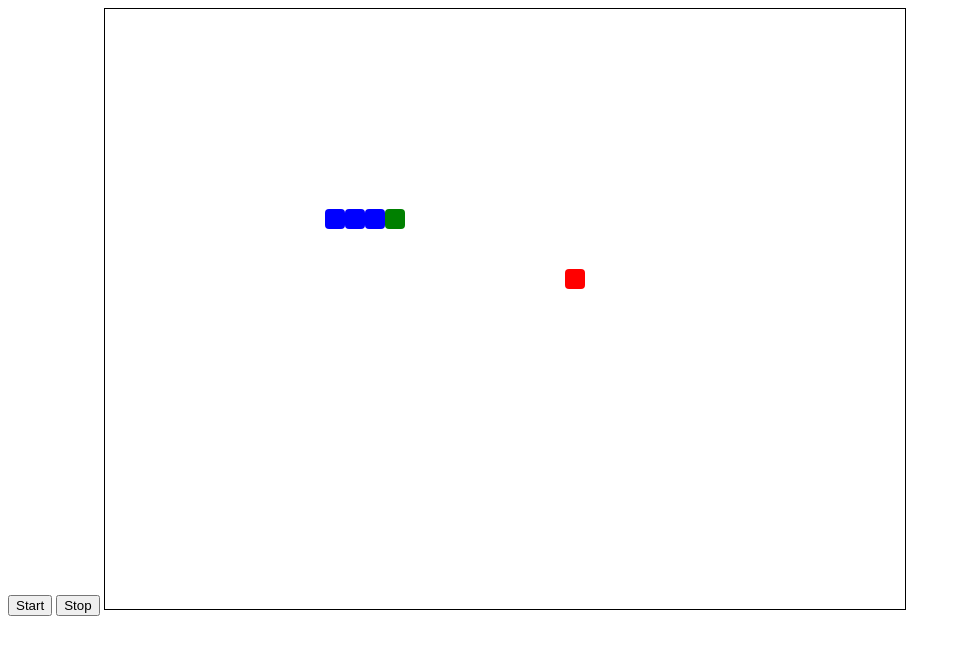
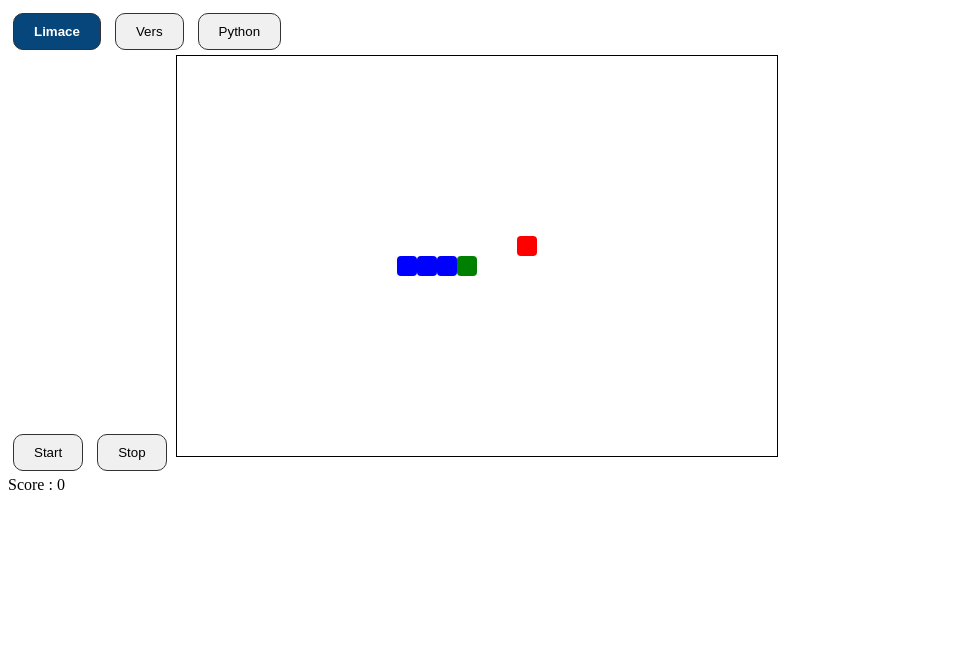
Before and after one commit to Pololac/snake-game, a plain HTML site: page index.html in a window 1280 px wide. Shown: the whole page, without its empty margins (0-961 px from the left). Drawn offline with Linux system fonts and the light colour scheme.

Commit message:
Add difficulty buttons

```diff
--- a/app.js
+++ b/app.js
@@ -1,13 +1,21 @@
-const canvas = document.getElementById("canvas");
+
 const btnStart = document.getElementById("btn-start");
 const btnStop = document.getElementById("btn-stop");
+const buttons = document.querySelectorAll("#speed-buttons button");
+
+const scoreDisplay = document.getElementById("score");
+
+const canvas = document.getElementById("canvas");
 const ctx = canvas.getContext("2d");
 
 const GRID_SIZE = 20;
 const RECT_RADIUS = 4;
 
 // game speed
-let gameSpeed = 200;
+let gameSpeed = 400;
+
+// score
+let score = 0;
 
 // rectangle with border radius
 function roundedRect(ctx, x, y, width, height, radius, color) {
@@ -45,7 +53,6 @@ let xDir = 0;
 let yDir = 0;
 
 
-
 // draw snake elements
 function drawSnake() {
 
@@ -66,16 +73,11 @@ function drawSnake() {
 
 // draw snake food
 function drawFood() {
-
     roundedRect(ctx, foodPosition.x*GRID_SIZE, foodPosition.y*GRID_SIZE, GRID_SIZE, GRID_SIZE, RECT_RADIUS, "red");
-
 }
 
 
-
-
 function updateGame() {
-
     let isEating = false;
 
     // create new head
@@ -93,18 +95,20 @@ function updateGame() {
         clearInterval(gameLoop);
     }
 
-    // check if head position is on the food
-    if(snakeItemsPos[0].x === foodPosition.x && snakeItemsPos[0].y === foodPosition.y) {
-        isEating = true;
-        foodPosition = {x: randomFoodPosition(canvas.width), y: randomFoodPosition(canvas.height)};
-    }
-
     // check if snake head don't touche snake body
     for(let i = 1; i < snakeItemsPos.length; i++) {
         if(head.x === snakeItemsPos[i].x && head.y === snakeItemsPos[i].y) {
             clearInterval(gameLoop);
             return;
         }
+    }
+
+    // check if head position is on the food
+    if(snakeItemsPos[0].x === foodPosition.x && snakeItemsPos[0].y === foodPosition.y) {
+        isEating = true;
+        foodPosition = {x: randomFoodPosition(canvas.width), y: randomFoodPosition(canvas.height)};
+        updateScore();
+        console.log("updateGame : " + score);
     }
 
     // add new head and remove last element
@@ -115,6 +119,8 @@ function updateGame() {
         snakeItemsPos.pop();
     }
 
+    displayScore();
+
     ctx.fillStyle = "rgb(255 255 255 / 80%)";
     ctx.fillRect(0, 0, canvas.width, canvas.height);
     drawSnake();
@@ -122,12 +128,35 @@ function updateGame() {
 
 }
 
+// Update score
+function updateScore() {
+    score += 1;
+}
+
+// Display score
+function displayScore() {
+    return scoreDisplay.innerText = `Score : ${score}`;
+}
+
+
+
+// choice of difficulty
+buttons.forEach (btn => {
+    btn.addEventListener("click", () => {
+        buttons.forEach(b => b.classList.remove("active"));
+        btn.classList.add("active");
+        gameSpeed = btn.dataset.speed;
+    });
+});
+
 
 // declare gameLoop for interval id
 let gameLoop;
 
 // start new game
 btnStart.addEventListener("click", (e) => {
+
+
     gameLoop = setInterval(updateGame, gameSpeed);
     xDir = 1;
     yDir = 0;
@@ -188,6 +217,6 @@ window.addEventListener(
 );
 
 
-
 drawSnake();
 drawFood();
+displayScore();
--- a/index.html
+++ b/index.html
@@ -9,13 +9,16 @@
 </head>
 <body>
 
-    <button id="btn-start">
-        Start
-    </button>
-    <button id="btn-stop">
-        Stop
-    </button>
-    <canvas id="canvas" width="800" height="600"></canvas>
+    <div id="speed-buttons">
+        <button data-speed="400" class="active">Limace</button>
+        <button data-speed="200">Vers</button>
+        <button data-speed="100">Python</button>
+    </div>
+    <button id="btn-start">Start</button>
+    <button id="btn-stop">Stop</button>
+    <canvas id="canvas" width="600" height="400"></canvas>
+
+    <div id="score">Score :</div>
 
 </body>
 </html>
--- a/style.css
+++ b/style.css
@@ -1,5 +1,19 @@
 
 canvas {
     border: 1px solid black;
+}
 
+button {
+    padding: 10px 20px;
+    margin: 5px;
+    border: 1px solid #333;
+    border-radius: 10px;
+    background: #f0f0f0;
+    cursor: pointer;
 }
+
+.active {
+    background: #06467a; /* ta couleur "light-blue" */
+    color: white;
+    font-weight: bold;
+}
```
